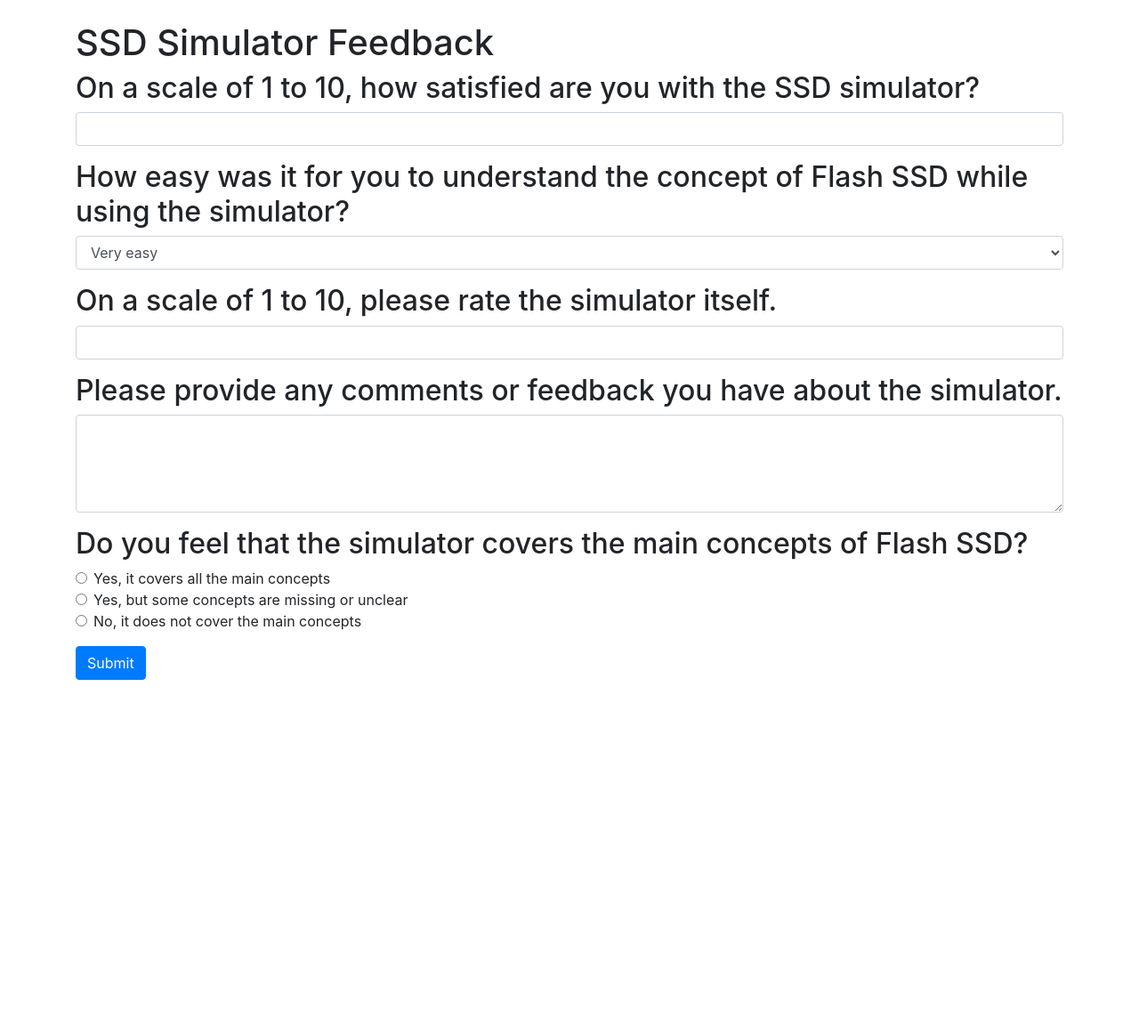
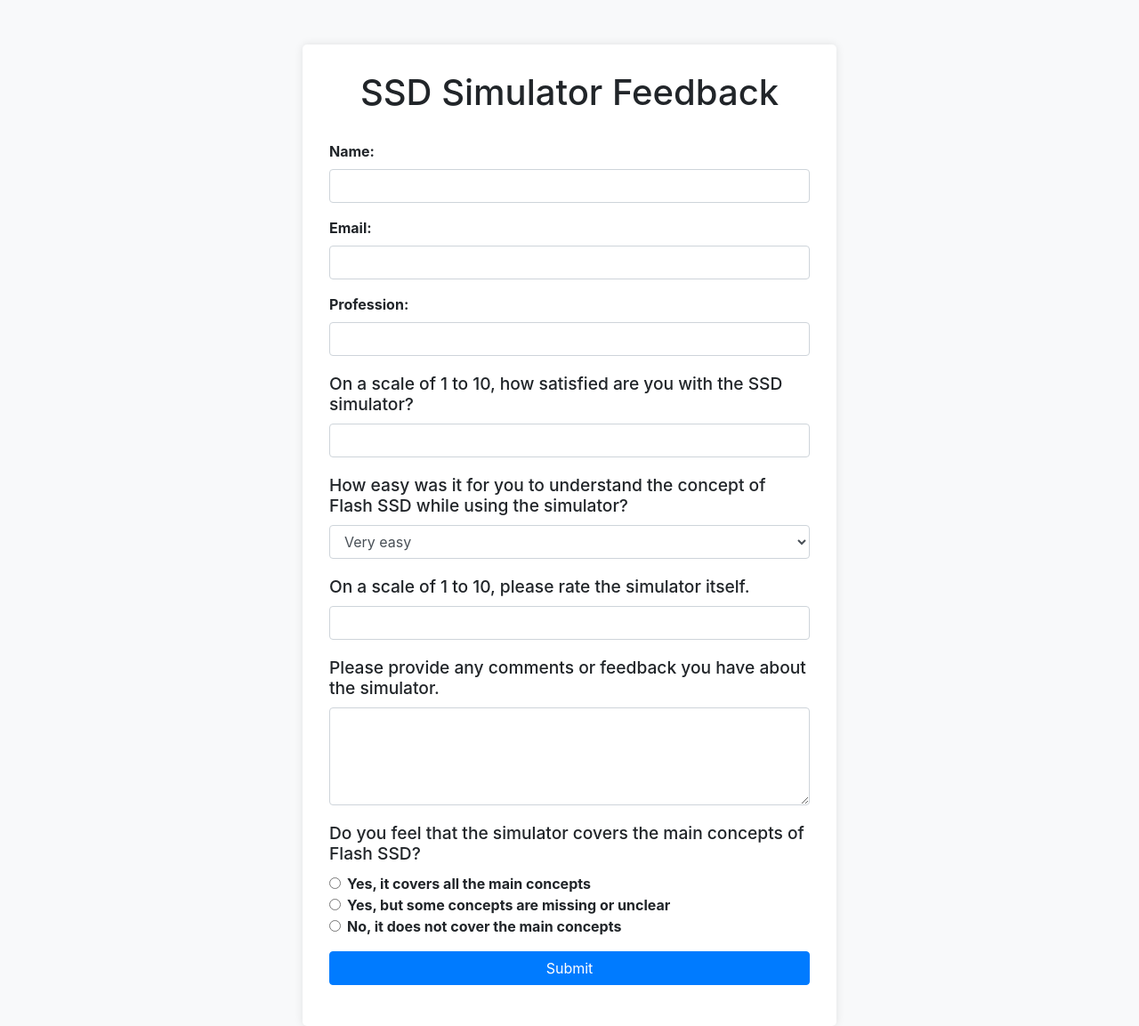
Before and after one commit to bithabib/flash_ssd_simulator_web, a Python web app: template templates/feedback.html in a window 1280 px wide. Shown: the whole page at 89% size. Before the commit the page ends 764 px from the top, so only its background shows below. Run offline with Jinja, Linux system fonts and the light colour scheme; the template is opened without the code that fills it, so the values that code supplies are empty; some libraries are stand-ins or nearby versions.

Commit message:
Update the feedback design

```diff
--- a/templates/feedback.html
+++ b/templates/feedback.html
@@ -4,11 +4,66 @@
   <title>SSD Simulator Feedback</title>
   <!-- Include Bootstrap CSS -->
   <link rel="stylesheet" href="https://stackpath.bootstrapcdn.com/bootstrap/4.5.2/css/bootstrap.min.css">
+  <style>
+    body {
+      background-color: #f8f9fa;
+    }
+
+    .container {
+      max-width: 600px;
+      margin-top: 50px;
+      background-color: #ffffff;
+      padding: 30px;
+      border-radius: 5px;
+      box-shadow: 0 0 10px rgba(0, 0, 0, 0.1);
+    }
+
+    h1 {
+      text-align: center;
+      margin-bottom: 30px;
+    }
+
+    .form-group label {
+      font-weight: bold;
+    }
+
+    .form-group h2 {
+      font-size: 1.2rem;
+      margin-top: 20px;
+      margin-bottom: 10px;
+    }
+
+    .feedback-message {
+      display: none;
+      text-align: center;
+      margin-top: 20px;
+      padding: 10px;
+    }
+
+    .btn-submit {
+      width: 100%;
+    }
+  </style>
 </head>
 <body>
   <div class="container">
-    <h1 class="mt-4">SSD Simulator Feedback</h1>
+    <h1>SSD Simulator Feedback</h1>
     <form id="surveyForm">
+      <div class="form-group">
+        <label for="name">Name:</label>
+        <input type="text" class="form-control" name="name" id="name" required>
+      </div>
+
+      <div class="form-group">
+        <label for="email">Email:</label>
+        <input type="email" class="form-control" name="email" id="email" required>
+      </div>
+
+      <div class="form-group">
+        <label for="profession">Profession:</label>
+        <input type="text" class="form-control" name="profession" id="profession" required>
+      </div>
+
       <div class="form-group">
         <h2>On a scale of 1 to 10, how satisfied are you with the SSD simulator?</h2>
         <input type="number" class="form-control" name="satisfaction" min="1" max="10" required>
@@ -51,8 +106,12 @@
         </div>
       </div>
 
-      <button type="submit" class="btn btn-primary">Submit</button>
+      <div class="form-group">
+        <button type="submit" class="btn btn-primary btn-submit">Submit</button>
+      </div>
     </form>
+
+    <div id="feedbackMessage" class="feedback-message"></div>
   </div>
 
   <!-- Include Bootstrap JS and jQuery -->
@@ -96,6 +155,9 @@
         }
       };
 
+      var name = document.getElementById("name").value;
+      var email = document.getElementById("email").value;
+      var profession = document.getElementById("profession").value;
       var satisfaction = document.getElementsByName("satisfaction")[0].value;
       var understandability = document.getElementsByName("understandability")[0].value;
       var simulatorRating = document.getElementsByName("simulator-rating")[0].value;
@@ -105,7 +167,10 @@
       var data_js = {
         "access_token": "rp8thxqxvee0fpz3lvw6qr39",
         "subject": "SSD Simulator Feedback",
-        "text": "Satisfaction: " + satisfaction +
+        "text": "Name: " + name +
+                "\nEmail: " + email +
+                "\nProfession: " + profession +
+                "\nSatisfaction: " + satisfaction +
                 "\nUnderstandability: " + understandability +
                 "\nSimulator Rating: " + simulatorRating +
                 "\nComments: " + comments +
```
